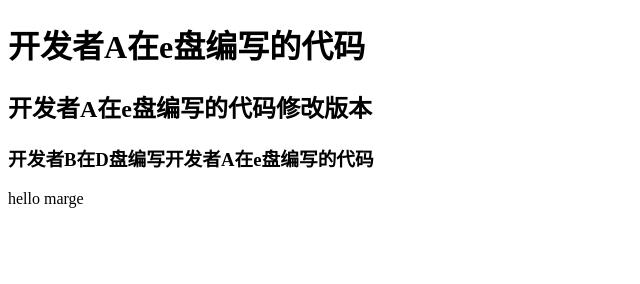
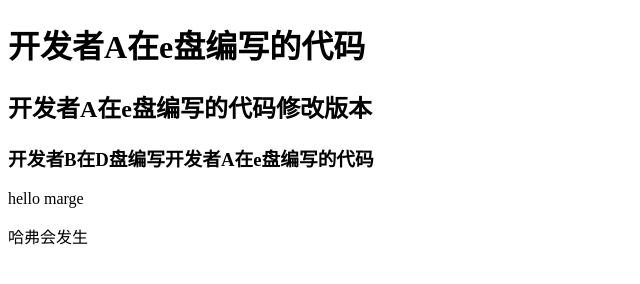
Before and after one commit to ouhuali66/gitt, a plain HTML site: page index.html in a window 1280 px wide. Shown: the whole page, without its empty margins (0-640 px from the left). Drawn offline with Linux system fonts and the light colour scheme.

Commit message:
开发者B第三次提交

```diff
--- a/index.html
+++ b/index.html
@@ -12,6 +12,7 @@
     <h2>开发者A在e盘编写的代码修改版本</h2>
     <h3>开发者B在D盘编写开发者A在e盘编写的代码</h3>
     <div>hello marge</div>
+    <p>哈弗会发生</p>
 </body>
 
 </html>
```
